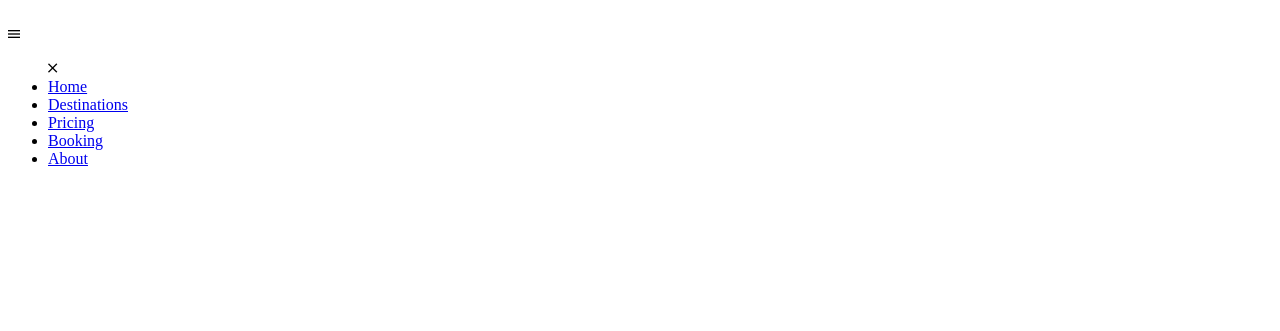
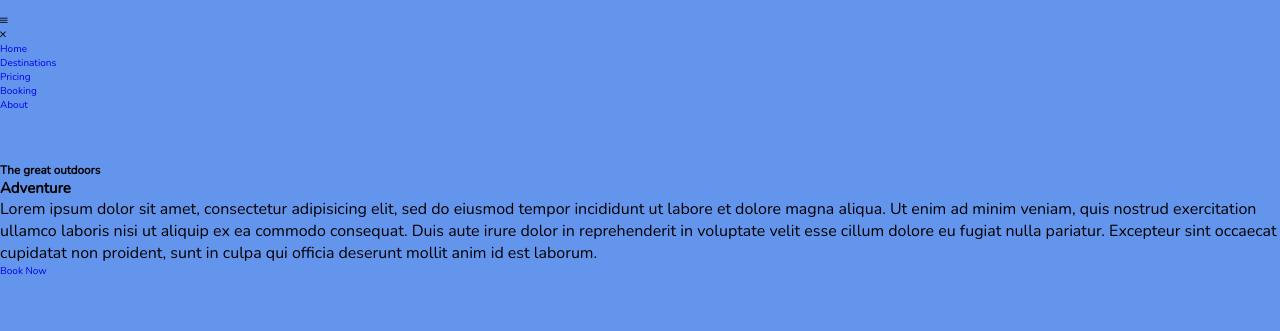
Before and after one commit to lukeefrost/HTML-CSS-Bootstrap-Responsive-Website, a plain HTML site: page index.html in a window 1280 px wide. Drawn offline with nearby package versions, Linux system fonts and the light colour scheme; a web font is replaced by a local one.

Commit message:
Added Global Styles

```diff
--- a/index.html
+++ b/index.html
@@ -46,8 +46,20 @@
       </ul>
       </nav>
     </div>
+</header>
 
-  </header>
+<section class="hero">
+  <div class="container">
+    <div class="main-message">
+      <h3>The great outdoors</h3>
+      <h1>Adventure</h1>
+      <p>Lorem ipsum dolor sit amet, consectetur adipisicing elit, sed do eiusmod tempor incididunt ut labore et dolore magna aliqua. Ut enim ad minim veniam, quis nostrud exercitation ullamco laboris nisi ut aliquip ex ea commodo consequat. Duis aute irure dolor in reprehenderit in voluptate velit esse cillum dolore eu fugiat nulla pariatur. Excepteur sint occaecat cupidatat non proident, sunt in culpa qui officia deserunt mollit anim id est laborum.</p>
+      <div class="cta">
+        <a href="#" class="btn">Book Now</a>
+      </div>
+    </div>
+  </div>
+</section>
 
 
 </body>
--- a/styles.css
+++ b/styles.css
@@ -0,0 +1,40 @@
+/* Global Styles */
+*,
+*::before,
+*::after {
+  margin: 0;
+  padding: 0;
+  box-sizing: inherit;
+}
+
+html {
+  font-family: 'Nunito', sans-serif;
+  font-size: 10px;
+  box-sizing: border-box;
+}
+
+a {
+  text-decoration: none;
+}
+
+ul {
+  list-style: none;
+}
+
+p {
+  font-size: 1.6rem;
+}
+
+img {
+  width: 100%;
+  max-width: 100%;
+  height: auto;
+}
+
+section {
+  padding: 5rem 0;
+}
+
+body {
+  background-color: cornflowerblue;
+}
```
